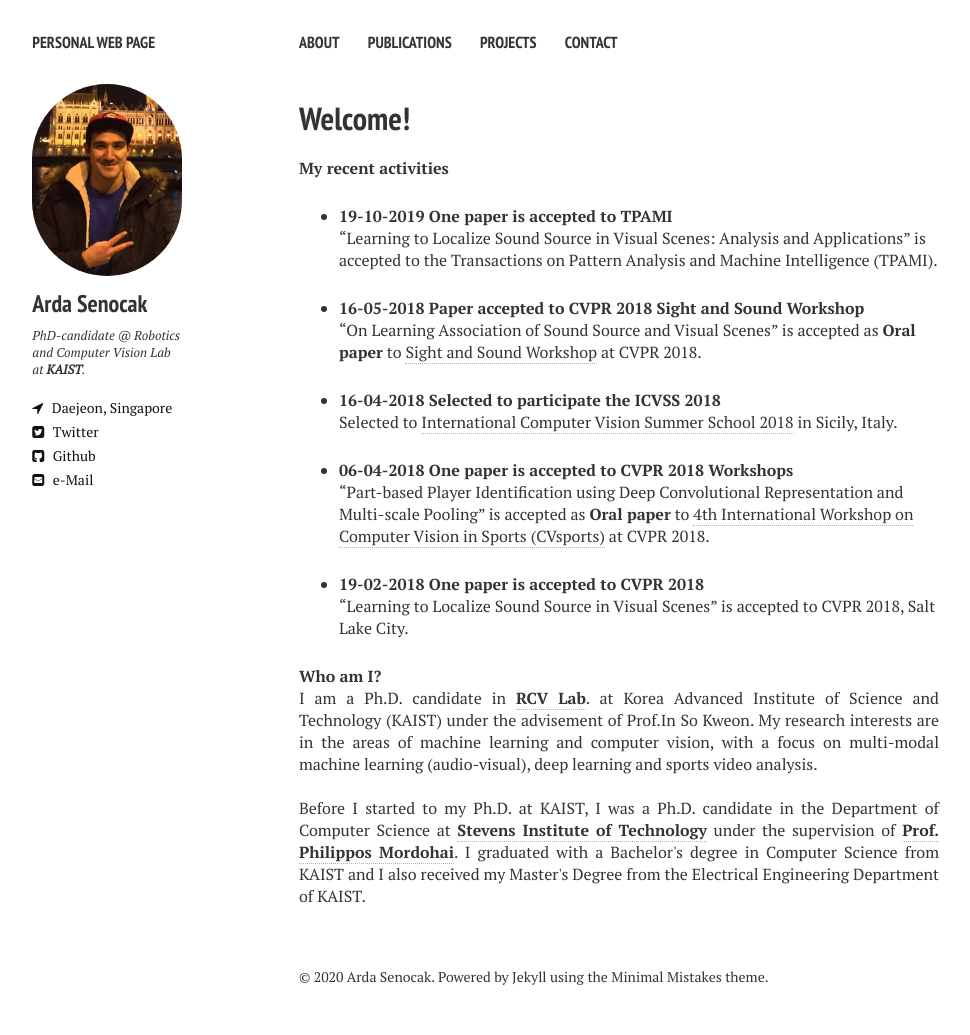
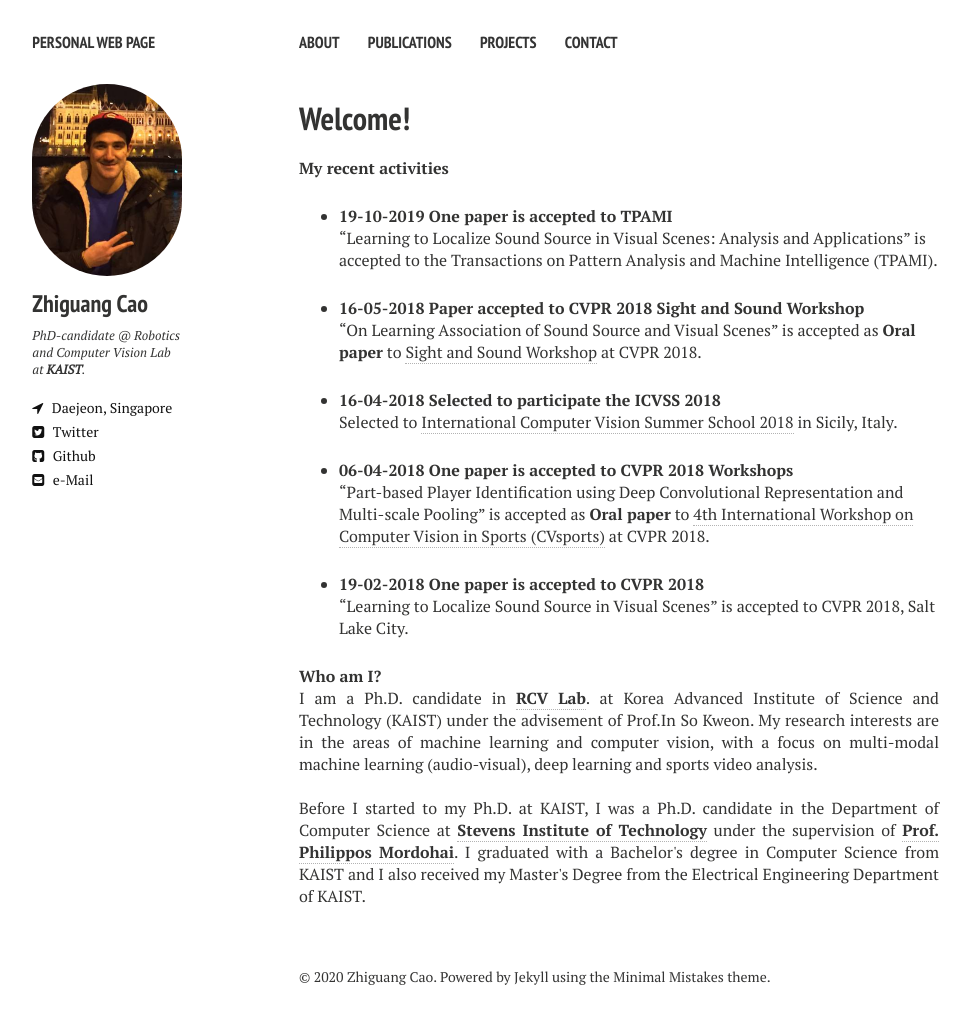
Before and after one commit to zhiguangcaosg/zhiguangcaosg.github.io, a Jekyll site: the page built from index.md, in a window 1280 px wide. Shown: the whole page, without its empty margins (21-991 px from the left). Built offline with Jekyll 4.4.1, drawn with Linux system fonts in a browser that asks for light colours; nearby versions of some CDN libraries.

Commit message:
Update _config.yml

```diff
--- a/_config.yml
+++ b/_config.yml
@@ -1,17 +1,17 @@
 title: Personal Web Page
 description:      Welcome to my site.
 # Your site's domain goes here. Leave localhost server or blank when working locally.
-url:              //ardasnck.github.io
+url:              //zhiguangcaosg.github.io
 #http://localhost:5000
 #https://www.ardasnck.github.io
 #disqus_shortname: ardasnck
 
 # Owner/author information
 owner:
-  name:           Arda Senocak
+  name:           Zhiguang Cao
   avatar:         arda.png
   bio:            PhD-candidate @ Robotics and Computer Vision Lab at <a href="http://kaist.edu"><b>KAIST</b>.
-  location:       Daejeon, S.Korea
+  location:       Singapore
   email:          arda.senocak@gmail.com
 
   # Social networking links are used in author-bio sidebar. Update and remove as you like.
```
